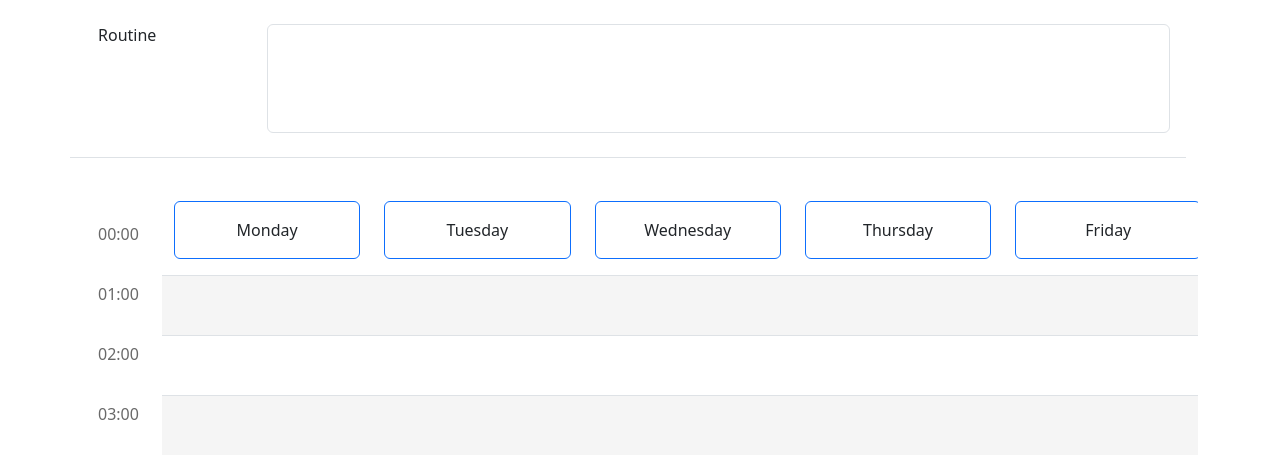
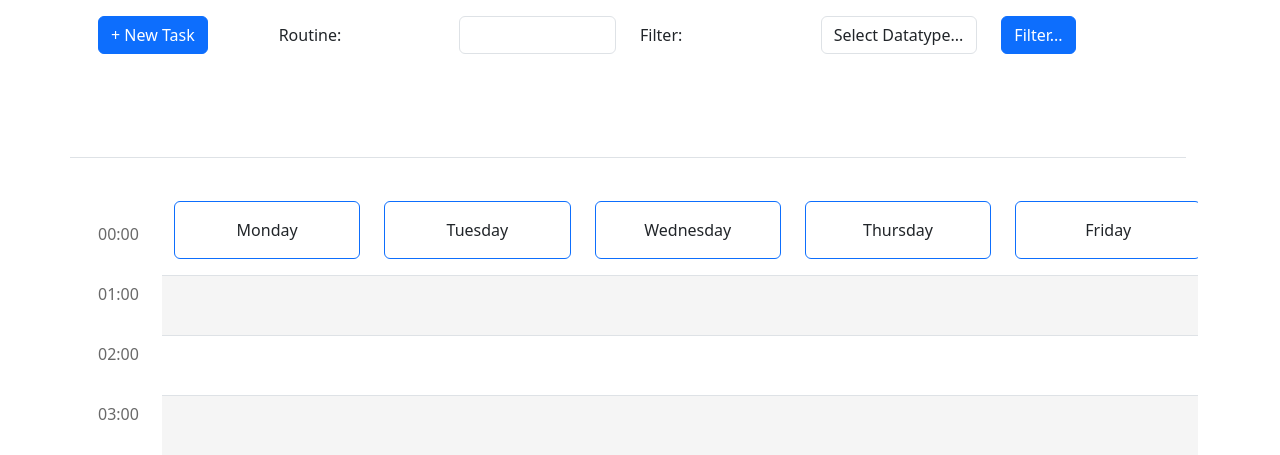
Before and after one commit to cWiid/fetchExample, a Flask app: page / in a window 1280 px wide. Shown: the top 455 px of the page. Run offline with Flask 3, Linux system fonts and the light colour scheme; lists and menus that the app fills with data are empty.

Commit message:
added filterTasks

```diff
--- a/app.py
+++ b/app.py
@@ -25,23 +25,21 @@ def get_org_data():
 def post_edited_task():
     task_data = request.get_json()
     print(task_data)
-    return "Success", 200
+    return stubs.replace_edited_task()
 
 
 @app.route('/post-new-task', methods=["GET", "POST"])
 def post_new_task():
-    js_input = request.get_json()
-    org_data = stubs.org_resources_dump()
-    print(org_data)
-    return jsonify(org_data)
+    task = request.get_json()
+    print(task)
+    return stubs.store_new_task()
 
 
 @app.route('/post-delete-task', methods=["GET", "POST"])
 def post_delete_task():
-    js_input = request.get_json()
-    org_data = stubs.org_resources_dump()
-    print(org_data)
-    return jsonify(org_data)
+    task_data = request.get_json()
+    print(task_data)
+    return "Success", 200
 
 
 @app.route('/post-new-routine', methods=["GET", "POST"])
--- a/static/css/stylesheet.css
+++ b/static/css/stylesheet.css
@@ -109,7 +109,7 @@
     width: 4rem;
 }
 
-.form-control {
+.general-key {
     margin-top: 0.5rem;
     margin-bottom: 0.5rem;
 }
--- a/static/js/apiFunctions.js
+++ b/static/js/apiFunctions.js
@@ -19,6 +19,9 @@ export function apiCall(url, jsInput, validationCall= false) {
                 if (!validationCall) {
                     return result.json();
                 }
+                else {
+                    return true
+                }
             } else {
                 const message = 'An error has occurred: '.concat(result.status.toString());
                 throw new Error(message)
--- a/static/js/routineBuilderRuntime.js
+++ b/static/js/routineBuilderRuntime.js
@@ -2,16 +2,58 @@ import {elemBuild} from "./elemBuild.js";
 import {apiCall} from "./apiFunctions.js";
 import * as drawLib from "./routineDrawLib.js";
 
+
+// INIT
+
+
 const orgDataObj = await apiCall("./get-org-data", "org-placeholder", false);
-
-// INITIAL PAGE LOAD
-const orgTasks = orgDataObj["tasks"];
-let currRoutineUid = 0;
+const errGet = "Something went wrong. " +
+    "Your changes were not saved to the server. " +
+    "Ensure you are connected to the internet and try again."
+let orgTasks = orgDataObj["tasks"];
+let visibleTaskUids = [];
+let routines = orgDataObj["routines"]
 
 const routineSelector = document.getElementById("routine-select");
+routineSelector.addEventListener("change",  () => { switchRoutine() })
 
-function loadRoutinesIntoSelector() {
-    let routines = orgDataObj["routines"]
+const saveTaskBtn = document.getElementById("save-task-btn");
+saveTaskBtn.addEventListener("click", () => saveTask());
+
+const searchBars = document.querySelectorAll(".search");
+searchBars.forEach(searchBar => {
+    searchBar.addEventListener("keyup", () => searchTable(searchBar.name));
+})
+
+const deleteTaskBtn = document.getElementById("delete-task-btn");
+deleteTaskBtn.addEventListener("click", () => deleteTask());
+
+const newTaskBtn = document.getElementById("new-task-btn");
+newTaskBtn.addEventListener("click", () => newTask());
+
+const resourceTable = document.getElementById("filter-table-body");
+let filterDatatype
+
+let filterBtn = document.getElementById("filter-btn");
+filterBtn.addEventListener("click", () => filterTasks());
+
+let applyBtn = document.getElementById("apply-filter-btn");
+applyBtn.addEventListener("click", () => {applyFilter(filterDatatype);});
+
+function initOrgEnv() {
+    loadRoutinesIntoSelector(routines);
+    loadSelectorIntoModal("routine");
+    loadSelectorIntoModal("location");
+    loadResourcesIntoModal("horses", "resourceuid");
+    loadResourcesIntoModal("people", "resourceuid");
+    loadResourcesIntoModal("inventory", "resourceuid");
+}
+
+initOrgEnv();
+drawRoutine();
+drawLib.scrollToTopLeftTask();
+
+function loadRoutinesIntoSelector(routines) {
     for (let i=0; i<routines.length; i++) {
 
         let routineUid = routines[i]["uid"];
@@ -29,7 +71,6 @@ function loadRoutinesIntoSelector() {
     newRoutineOption.innerHTML = "New Routine";
 
     routineSelector.appendChild(newRoutineOption);
-
 }
 
 function loadSelectorIntoModal(key) {
@@ -47,10 +88,10 @@ function loadSelectorIntoModal(key) {
     })
 }
 
-function loadResourcesIntoModal(resource) {
+function loadResourcesIntoModal(resource, dataIdentifier, targetID=resource) {
     // Load organisation's horses, people or inventory into their respective panels
     let resourceObj = orgDataObj[resource];
-    let resourceTable = document.getElementById(`${resource}-table-body`);
+    let resourceTable = document.getElementById(`${targetID}-table-body`);
 
     resourceObj.forEach(item => {
         let uidVal = item["uid"];
@@ -63,9 +104,9 @@ function loadResourcesIntoModal(resource) {
         let th = elemBuild("th");
         th.setAttribute("scope", "row");
 
-        let inputField = elemBuild("input", "form-check-input table-checkbox");
-        inputField.setAttribute("data-label", resource)
-        inputField.setAttribute("data-resourceuid", uidVal);
+        let inputField = elemBuild("input", "form-check-input table-checkbox resource-checkbox");
+        inputField.setAttribute("data-label", targetID)
+        inputField.setAttribute(`data-${dataIdentifier}`, uidVal);
         inputField.setAttribute("type", "checkbox");
 
         let tdID = elemBuild('td');
@@ -109,15 +150,24 @@ function createTagCell(tagArr) {
 
 // ROUTINE SELECTOR
 
-routineSelector.addEventListener("change",  () => {
-    drawSelectedRoutine();
-})
+function drawRoutine() {
+    let currRoutineUid = routineSelector.options[routineSelector.selectedIndex].value;
+    let filterUids = getFilterUids();
+    console.log(filterUids)
+    if ((filterUids.length === 0)) {
+        visibleTaskUids = [];
+        orgTasks.forEach( task => {
+            visibleTaskUids.push(task["uid"])
+        });
+    }
+    drawTasks(currRoutineUid, visibleTaskUids);
+}
 
-function drawSelectedRoutine() {
+function drawTasks(routineUid, taskUidList) {
     drawLib.clearRoutineTable()
-    currRoutineUid = routineSelector.options[routineSelector.selectedIndex].value;
+    taskUidList.forEach(id => {
         orgTasks.forEach(task => {
-        if (task["routine"] === currRoutineUid) {
+            if ((task["uid"] === id) && (task["routine"] === routineUid)) {
                 drawLib.addTaskCell(
                     task["uid"],
                     task["days"],
@@ -128,7 +178,13 @@ function drawSelectedRoutine() {
                 );
             }
         });
+    });
     addButtonListeners();
+}
+
+function switchRoutine() {
+    drawRoutine();
+    drawLib.scrollToTopLeftTask();
 }
 
 
@@ -139,22 +195,25 @@ function addButtonListeners() {
 
     if (taskButtons) {
         taskButtons.forEach(btn => {
-            btn.addEventListener("click", () => editRoutine(btn.dataset.taskuid));
+            btn.addEventListener("click", () => editTask(btn.dataset.taskuid));
         })
     }
 }
 
 
-function editRoutine(taskUid) {
+function editTask(taskUid) {
     let taskData = orgTasks.find(item => item.uid === taskUid);
+
+    // Switch footers
+    switchFooters("edit")
 
     // Load name of task as header
     let name = taskData["name"];
-    let modalTitle = document.getElementById("edit-task-title");
-    modalTitle.innerHTML = `Edit "${name}"`;
+    let modalHeader = document.getElementById("edit-task-title");
+    modalHeader.innerHTML = `Edit "${name}"`;
 
     // Load uid of task into header dataset
-    modalTitle.setAttribute("data-taskuidval", taskUid)
+    modalHeader.setAttribute("data-taskuidval", taskUid)
 
     // # General: Load task values of each input
     for (const [objKey, objValue] of Object.entries(taskData)) {
@@ -178,7 +237,7 @@ function editRoutine(taskUid) {
     })
 
     // # Horses, people and inventory panels
-    let tableCheckboxes = document.querySelectorAll(".table-checkbox");
+    let tableCheckboxes = document.querySelectorAll("[data-resourceuid]");
 
     tableCheckboxes.forEach(checkbox => {
         checkbox.checked = false;
@@ -194,14 +253,6 @@ function editRoutine(taskUid) {
 
 // MODAL
 
-function addSearchListeners() {
-    let searchBars = document.querySelectorAll(".search");
-
-    searchBars.forEach(searchBar => {
-        searchBar.addEventListener("keyup", () => searchTable(searchBar.name));
-    })
-}
-
 function searchTable(resource) {
     // Declare variables
     let input = document.getElementById(`${resource}-search`);
@@ -212,7 +263,8 @@ function searchTable(resource) {
     let tableRow = table.getElementsByTagName("tr");
 
     // Loop through all table rows, and hide those who don't match the search query
-    tableRow.forEach(row => {
+    for(let i=0; i<tableRow.length; i++) {
+        let row = tableRow[i]
         let tableData = row.getElementsByTagName("td")[searchType];
         if (tableData) {
             let txtValue = tableData.innerText;
@@ -222,27 +274,52 @@ function searchTable(resource) {
                 row.style.display = "none";
             }
         }
-    });
     }
+}
+
+function switchFooters(footer) {
+    let editModalToggle, newModalToggle = false;
+    switch (footer) {
+        case "edit":
+            editModalToggle = true;
+            break;
+
+        case "new":
+            newModalToggle = true;
+            break;
+    }
+    // Use edit-task-footer
+    let editModalFooter = document.getElementById("edit-task-footer");
+    editModalFooter.hidden = !editModalToggle;
+
+
+    // Use new-task-footer
+    let newModalFooter = document.getElementById("new-task-footer");
+    newModalFooter.hidden = !newModalToggle;
+
+}
+
 
 // SAVE MODAL EDITS
 
-let saveChangesBtn = document.getElementById("save-changes-btn");
-saveChangesBtn.addEventListener("click", () => saveTask());
-
 async function saveTask() {
     let taskDataObj = getInputtedData();
-    await apiCall("./post-edited-task", JSON.stringify(taskDataObj), true);
+    let currTask = orgTasks.find(task => task["uid"] === taskDataObj["uid"]);
 
-    let currTask = orgTasks.find(task => task["uid"] === taskDataObj["uid"]);
-    if (currTask) {
+    if (!currTask) {
+        throw new Error(`Original task with uid ${taskDataObj.uid} does not exist.`);
+    }
+
+    let serverValidation = await apiCall("./post-edited-task", JSON.stringify(taskDataObj), true);
+
+    if (serverValidation && currTask) {
         let currTaskIndex = orgTasks.indexOf(currTask);
         orgTasks[currTaskIndex] = taskDataObj;
+        drawRoutine();
     }
     else {
-        throw new Error(`Original task with uid ${taskDataObj.uid} does not exist.`);
+        alert(errGet)
     }
-    drawSelectedRoutine();
 }
 
 // RETRIEVE TASK VALUES FROM MODAL
@@ -255,18 +332,18 @@ function getInputtedData() {
         "inventory": []
     };
 
-    // Add task uid
+    // Add task uid to taskDataObj
     let modalHeader = document.getElementById("edit-task-title");
     taskDataObj["uid"] = modalHeader.dataset.taskuidval;
 
-    // Add general data
+    // Add general data to taskDataObj
     let generalData = Array.from(document.getElementsByClassName("general-key"));
     generalData.forEach(field => {
         let label = field.dataset.label;
         taskDataObj[label] = field.value;
     });
 
-    // Add days data
+    // Add days data to taskDataObj
     let allDayCheckboxes = document.querySelectorAll("[data-day]");
     for (let i=0; i<7; i++) {
         if (allDayCheckboxes[i].checked) {
@@ -274,7 +351,7 @@ function getInputtedData() {
         }
     }
 
-    // Add resource data
+    // Add resource data to taskDataObj
     let checkBoxData = document.querySelectorAll("[data-resourceuid]");
     checkBoxData.forEach(checkbox => {
         if (checkbox.checked) {
@@ -288,14 +365,127 @@ function getInputtedData() {
 }
 
 
-// INIT
+// DELETE TASK
 
-loadRoutinesIntoSelector();
-loadSelectorIntoModal("routine");
-loadSelectorIntoModal("location");
-loadResourcesIntoModal("horses");
-loadResourcesIntoModal("people");
-loadResourcesIntoModal("inventory");
-drawSelectedRoutine();
-addSearchListeners();
-drawLib.scrollToTopLeftTask();
+async function deleteTask() {
+    let modalHeader = document.getElementById("edit-task-title")
+    let taskUid = modalHeader.dataset.taskuidval;
+    let taskIndex = -1;
+
+    for (let i=0; i<orgTasks.length; i++) {
+        if (orgTasks[i]["uid"] === taskUid) {
+            taskIndex = i;
+        }
+    }
+
+    let serverValidation = await apiCall("./post-edited-task", taskUid, true);
+    if (serverValidation && (taskIndex + 1)) {
+        orgTasks.splice(taskIndex, 1);
+        drawRoutine();
+    }
+    else {
+        alert(errGet)
+    }
+}
+
+// CREATE TASK
+
+
+function newTask() {
+    // Switch footers
+    switchFooters("new")
+
+
+    let modalHeader = document.getElementById("edit-task-title");
+    modalHeader.innerHTML = "Create new task";
+    modalHeader.dataset.taskuidval = "pending";
+
+    let generalKeys = document.getElementsByClassName("general-key");
+    for (let i=0; i<generalKeys.length; i++) {
+        generalKeys[i].value = '';
+    }
+
+    let dayCheckboxes = document.querySelectorAll("[data-day]")
+    dayCheckboxes.forEach(checkbox => {
+        checkbox.checked = false;
+    })
+
+    let tableCheckboxes = document.querySelectorAll("[data-resourceuid]");
+    for (let i=0; i<tableCheckboxes.length; i++) {
+        tableCheckboxes[i].checked = false;
+    }
+}
+
+let createTaskBtn = document.getElementById("create-new-task-btn");
+createTaskBtn.addEventListener("click", () => createNewTask());
+
+async function createNewTask() {
+    let taskDataObj = getInputtedData();
+    let assignedUid = await apiCall("./post-new-task", JSON.stringify(taskDataObj));
+    if (assignedUid) {
+        taskDataObj["uid"] = assignedUid.toString();
+        orgTasks.push(taskDataObj);
+    }
+    else {
+        alert(errGet)
+    }
+    drawRoutine();
+}
+
+// FILTER TASKS
+
+function loadFilterResources(filterDatatype) {
+    let lastResource = resourceTable.dataset.lastresource;
+    if ((filterDatatype !== lastResource) && (filterDatatype !== "not-selected")) {
+        console.log("change")
+        resourceTable.innerHTML = '';
+
+        let modalTitle = document.getElementById("filter-title");
+        modalTitle.innerHTML = `Filter taskboard by ${filterDatatype}`;
+
+        loadResourcesIntoModal(filterDatatype, "filteruid", "filter");
+        resourceTable.setAttribute("data-lastresource", filterDatatype);
+    }
+}
+
+function getFilterUids() {
+    let uids;
+    uids = [];
+    let checkBoxData = document.querySelectorAll("[data-filteruid]");
+    checkBoxData.forEach(checkbox => {
+        if (checkbox.checked) {
+            let uidVal = checkbox.dataset.filteruid;
+            uids.push(uidVal);
+        }
+    });
+    return uids;
+}
+
+function findVisibleTasks(datatype, uids) {
+    visibleTaskUids = [];
+    uids.forEach(uid => {
+        orgTasks.forEach(task => {
+            task[datatype].forEach(item => {
+                let taskUid = task["uid"];
+                if (item === uid && !visibleTaskUids.includes(taskUid)) {
+                    visibleTaskUids.push(taskUid);
+                }
+            });
+        });
+    });
+    return visibleTaskUids
+}
+
+
+
+function applyFilter(datatype){
+    let uids = getFilterUids();
+    visibleTaskUids = findVisibleTasks(datatype, uids);
+    drawRoutine();
+}
+
+function filterTasks() {
+    let filterDatatypeSelector = document.getElementById("filter-datatype-select");
+    filterDatatype = filterDatatypeSelector.value;
+    loadFilterResources(filterDatatype);
+}
--- a/templates/index.html
+++ b/templates/index.html
@@ -9,23 +9,46 @@
 </head>
 <body>
     <div class="container">
-        <div id="table-sticky-top" class="row border-bottom border-1 sticky-top">
-            <label for="routine-select" class="col-sm-2 col-form-label">Routine</label>
-            <select name="routine-select" class="col form-control" id="routine-select"></select>
+        <div id="table-sticky-top" class="col border-bottom border-1 sticky-top row">
+            <div class="col">
+                <button class="btn btn-primary" id="new-task-btn" data-bs-target= "#edit-task" data-bs-toggle="modal">+ New Task</button>
+            </div>
+            <div class="col">
+                <label for="routine-select" class="col-sm-2 col-form-label">Routine:</label>
+            </div>
+            <div class="col">
+                <select name="routine-select" class="col form-control" id="routine-select">
+                    <option value="not-selected" disabled>Select Routine...</option>
+                </select>
+            </div>
+            <div class="col">
+                <label for="filter-datatype-select" class="col-sm-2 col-form-label">Filter:</label>
+            </div>
+            <div class="col">
+                <select id="filter-datatype-select" name="filter-datatype-select" class="col form-control" selected="">
+                    <option value="not-selected" disabled selected>Select Datatype...</option>
+                    <option value="locations">Locations</option>
+                    <option value="horses">Horses</option>
+                    <option value="people">People</option>
+                    <option value="inventory">Inventory</option>
+                </select>
+            </div>
+            <div class="col">
+                <button class="btn btn-primary" id="filter-btn" data-bs-target= "#filter-modal" data-bs-toggle="modal">Filter...</button>
+            </div>
         </div>
         <div id="routine-app"></div>
     </div>
 
     <!-- Modal -->
-    <div class="modal" id="edit-task" tabindex="-1" role="dialog" aria-labelledby="edit-task-label" aria-hidden="true">
+    <div class="modal" id="edit-task" tabindex="-1" role="dialog">
         <div class="modal-dialog modal-lg" role="document">
             <div class="modal-content">
                 <div class="modal-header">
 
                     <h5 class="modal-title" id="edit-task-title"></h5>
 
-                    <button type="button" class="close" data-bs-dismiss="modal" aria-label="Close">
-                        <span aria-hidden="true">&times;</span>
+                    <button type="button" class="btn-close" data-bs-dismiss="modal" aria-label="Close">
                     </button>
                 </div>
 
@@ -70,44 +93,44 @@
                                 <label for="days" class="col-sm-2 col-form-label">Days</label>
                                 <div name="days" class="col-sm-10" id="days">
                                     <div class="row">
-                                        <div class="day-checkbox col">
-                                            <input class="form-check-input" type="checkbox" data-day="1" id="mon">
+                                        <div class="col">
+                                            <input class="form-check-input day-checkbox" type="checkbox" data-day="1" id="mon">
                                             <label class="form-check-label" for="mon">
                                                 Mon
                                             </label>
                                         </div>
                                         <div class="day-checkbox col">
-                                            <input class="form-check-input" type="checkbox" data-day="2" id="tue">
+                                            <input class="form-check-input day-checkbox" type="checkbox" data-day="2" id="tue">
                                             <label class="form-check-label" for="tue">
                                                 Tue
                                             </label>
                                         </div>
                                         <div class="day-checkbox col">
-                                            <input class="form-check-input" type="checkbox" data-day="3" id="wed">
+                                            <input class="form-check-input day-checkbox" type="checkbox" data-day="3" id="wed">
                                             <label class="form-check-label" for="wed">
                                                 Wed
                                             </label>
                                         </div>
                                         <div class="day-checkbox col">
-                                            <input class="form-check-input" type="checkbox" data-day="4" id="thu">
+                                            <input class="form-check-input day-checkbox" type="checkbox" data-day="4" id="thu">
                                             <label class="form-check-label" for="thu">
                                                 Thu
                                             </label>
                                         </div>
                                         <div class="day-checkbox col">
-                                            <input class="form-check-input" type="checkbox" data-day="5" id="fri">
+                                            <input class="form-check-input day-checkbox" type="checkbox" data-day="5" id="fri">
                                             <label class="form-check-label" for="fri">
                                                 Fri
                                             </label>
                                         </div>
                                         <div class="day-checkbox col">
-                                            <input class="form-check-input" type="checkbox" data-day="6" id="sat">
+                                            <input class="form-check-input day-checkbox" type="checkbox" data-day="6" id="sat">
                                             <label class="form-check-label" for="sat">
                                                 Sat
                                             </label>
                                         </div>
                                         <div class="day-checkbox col">
-                                            <input class="form-check-input" type="checkbox" data-day="7" id="sun">
+                                            <input class="form-check-input day-checkbox" type="checkbox" data-day="7" id="sun">
                                             <label class="form-check-label" for="sun">
                                                 Sun
                                             </label>
@@ -229,10 +252,57 @@
 
                 </div>
 
-                <div class="modal-footer">
-                    <button type="button" class="btn btn-danger float-start" data-bs-dismiss="modal">Delete</button>
+                <div class="modal-footer" id="edit-task-footer" hidden>
+                    <button type="button" class="btn btn-danger float-start" data-bs-dismiss="modal" id="delete-task-btn">Delete</button>
                     <button type="button" class="btn btn-secondary" data-bs-dismiss="modal">Cancel</button>
-                    <button type="button" class="btn btn-primary" id="save-changes-btn">Save changes</button>
+                    <button type="button" class="btn btn-primary" data-bs-dismiss="modal" id="save-task-btn">Save changes</button>
+                </div>
+                <div class="modal-footer" id="new-task-footer" hidden>
+                    <button type="button" class="btn btn-secondary" data-bs-dismiss="modal">Cancel</button>
+                    <button type="button" class="btn btn-primary" data-bs-dismiss="modal" id="create-new-task-btn">Create task</button>
+                </div>
+            </div>
+        </div>
+    </div>
+
+    <div class="modal" id="filter-modal" tabindex="-1" role="dialog">
+        <div class="modal-dialog modal-lg" role="document">
+            <div class="modal-content">
+                <div class="modal-header">
+                    <h5 class="modal-title" id="filter-title"></h5>
+                    <button type="button" class="btn-close" data-bs-dismiss="modal" aria-label="Close">
+                    </button>
+                </div>
+
+                <div class="modal-body">
+                    <div class="row">
+                        <div class="col-3">
+                            <select id="filter-search-type" class="form-control">
+                                <option value="0">ID</option>
+                                <option value="1">Name</option>
+                                <option value="2">Tag</option>
+                            </select>
+                        </div>
+                        <div class="col">
+                            <input type="text" id="filter-search" name="filter-search" class="search form-control" placeholder="Search...">
+                        </div>
+                        <table class="table table-bordered" id="inventory-table">
+                            <thead>
+                            <tr>
+                                <th scope="col" class="col-1">
+                                    <input type="checkbox" class="form-check-input" id="select-all-checkbox"></input>
+                                </th>
+                                <th scope="col">ID</th>
+                                <th scope="col">Name</th>
+                                <th scope="col">Tags</th>
+                            </tr>
+                            </thead>
+                            <tbody id="filter-table-body" data-last-resource=""></tbody>
+                        </table>
+                        <div class="modal-footer">
+                            <button type="button" class="btn btn-primary" id="apply-filter-btn" data-bs-dismiss="modal" id="save-task-btn">Apply Filter</button>
+                        </div>
+                    </div>
                 </div>
             </div>
         </div>
```
Also changed, not shown: stubs.py (+14 -1 lines). Lines whose indentation alone changed are shown as unchanged.
